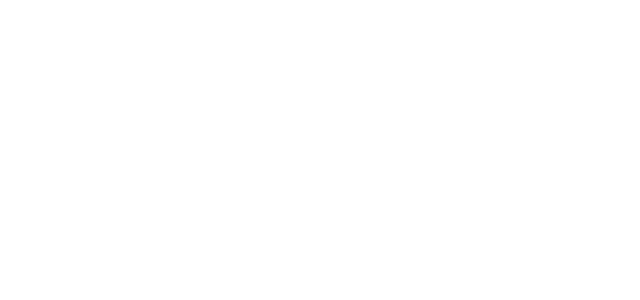
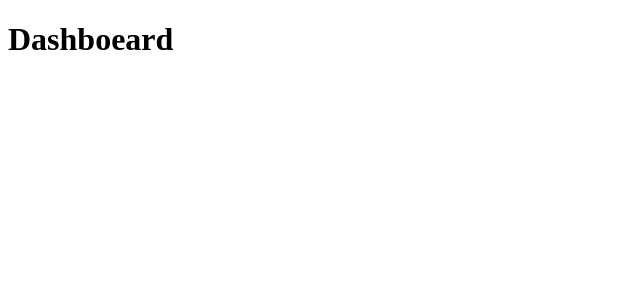
Before and after one commit to Rajaryan99/version-control-system, a React app in the folder frontend/: page / in a window 1280 px wide. Shown: the top 300 px of the page, without its empty margins (0-640 px from the left). Built offline with nearby package versions, Linux system fonts and the light colour scheme; the HTML template or start-up script is replaced by a standard one.

Commit message:
setup the Projects Routers flow to Routing to diffetent pages

```diff
--- a/frontend/src/main.jsx
+++ b/frontend/src/main.jsx
@@ -11,7 +11,7 @@ createRoot(document.getElementById('root')).render(
   <StrictMode>
     <AuthProvider>
       <BrowserRouter>
-        <App />
+        <ProjectRoutes />
       </BrowserRouter>
     </AuthProvider>
   </StrictMode>,
```
